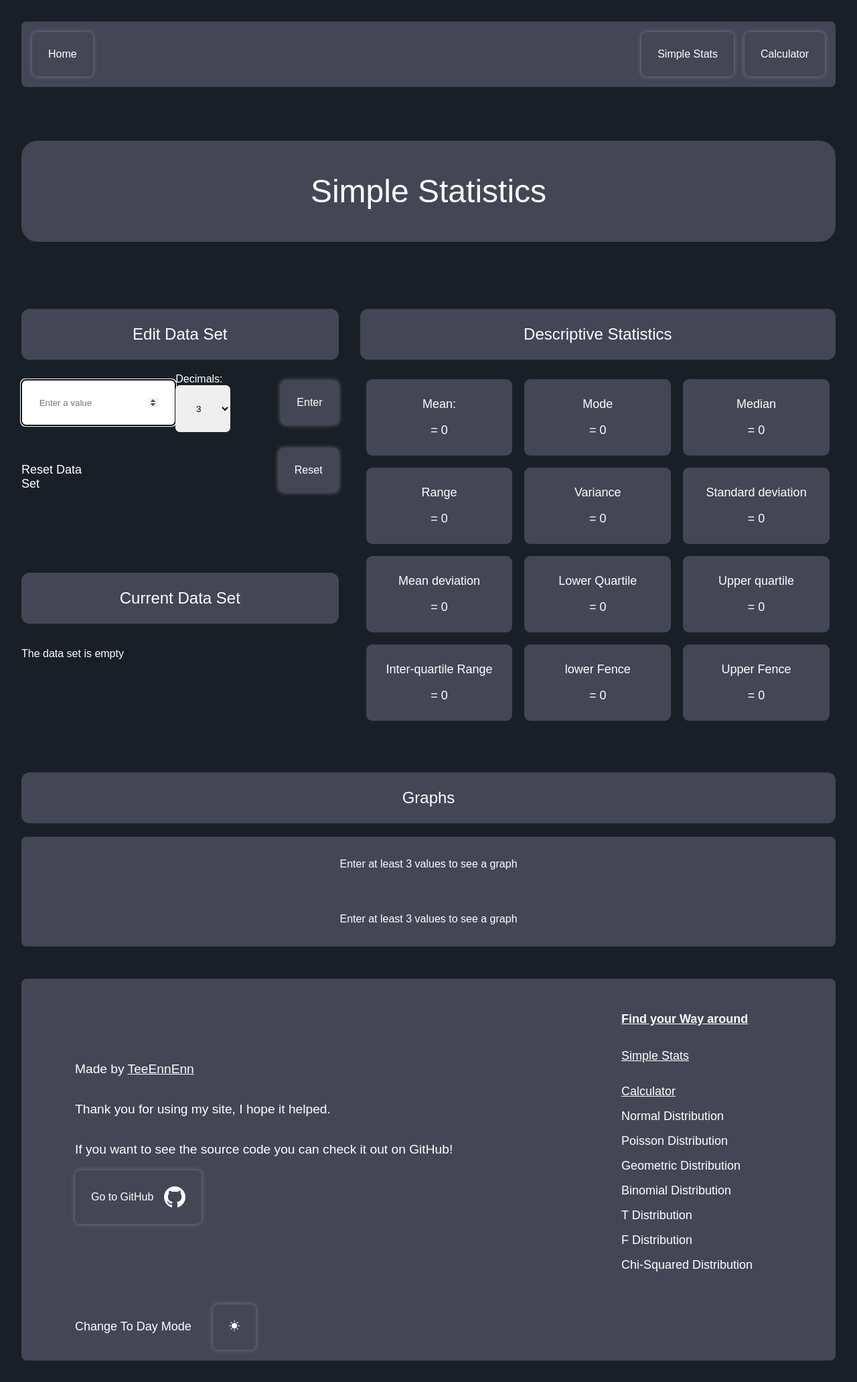
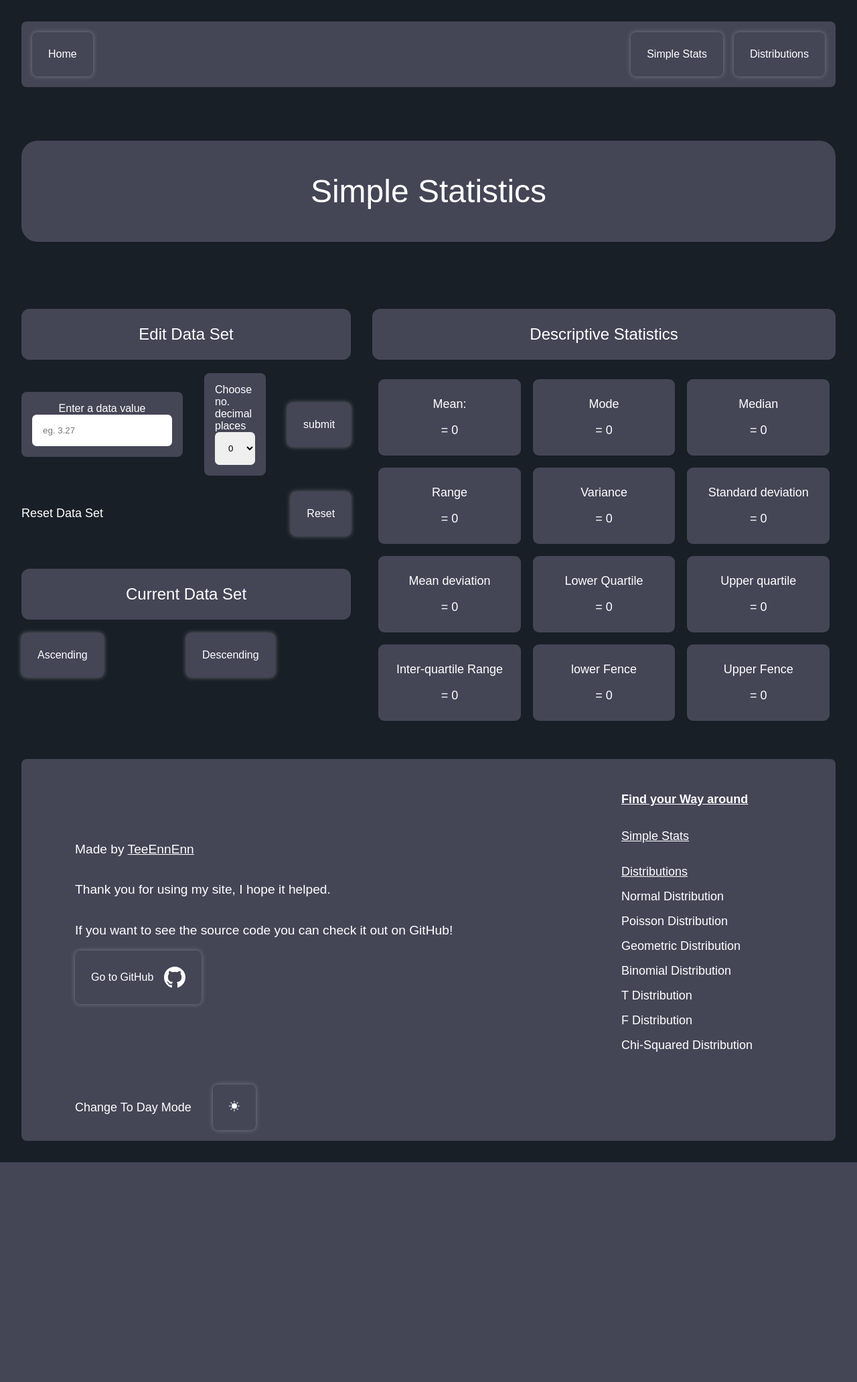
Before and after one commit to TeeEnnEnn/StatisticsHomeworkSite, a Flask app: page /simple in a window 1280 px wide. Shown: the whole page at 67% size. After the commit the page ends 1735 px from the top, so only its background shows below. Run offline with Flask 3, Linux system fonts and the light colour scheme.

Commit message:
Removed Flask Forms
* Removed flask forms in favour of regular HTML forms.
* Removed ability to calculate simple statistics (for now)
* Adding to the data set is now handled only on teh client side.

```diff
--- a/Stats/static/index.js
+++ b/Stats/static/index.js
@@ -66,57 +66,6 @@ document.addEventListener('DOMContentLoaded', function () {
         }
     });
 
-
-    // Reset the value in the field
-    function resetForm() {
-        sessionStorage.setItem("formValue", formValueField.value);
-        formValueField.value = "";
-    }
-
-    // To select and focus on the value that is already in the form.
-    window.addEventListener("load", function () {
-        formValueField.focus();
-        formValueField.select();
-    });
-
-    // To hide the Ascending and Descending options on the current data set
-    let options = document.querySelectorAll(".option");
-    options.forEach(option => {
-        if (dataSetSize < 3) {
-            option.classList.add("hide");
-        }
-    });
-
-// Add event listener for double-click on data-value elements
-    const dataGrid = document.querySelector(".data-set-grid");
-    dataGrid.addEventListener("dblclick", async function (event) {
-        const element = event.target;
-        if (element.classList.contains("data-value")) {
-            const index = element.id.split("-")[1];
-            const data = {"index": index};
-
-            // Send a POST request to your Flask app to delete the item from the data_set
-            const response = await fetch('/delete-item', {
-                method: 'POST',
-                headers: {
-                    'Content-Type': 'application/json'
-                },
-                body: JSON.stringify(data)
-            });
-
-            if (response.ok) {
-                // If the deletion was successful, remove the element from the DOM
-                element.remove();
-                console.log(formValueField.value);
-                resetForm();
-                window.history.replaceState({}, document.title, window.location.href);
-                location.reload();
-            } else {
-                // Handle error if needed
-                console.error('Error:', response.statusText);
-            }
-        }
-    });
 });
 
 
--- /dev/null
+++ b/Stats/static/simpleStats.js
@@ -0,0 +1,50 @@
+document.addEventListener("DOMContentLoaded", function () {
+    let dataset = [];
+    let dataGrid = document.getElementById("data-grid");
+
+    function updateUI() {
+        if (dataset.length !== 0) {
+            dataGrid.innerHTML = "";
+            dataGrid.style.display = "grid";
+            dataset.forEach((value, index) => {
+                const pElement = document.createElement("p");
+                pElement.className = "data-value center";
+                pElement.id = `value-${index}`;
+                pElement.textContent = value;
+                dataGrid.appendChild(pElement);
+            });
+        } else {
+            dataGrid.innerHTML = "";
+            dataGrid.style.display = "block";
+            let emptyP = document.createElement("p");
+            emptyP.textContent = "The data set is empty";
+            dataGrid.appendChild(emptyP);
+        }
+    }
+
+    let simpleForm = document.getElementById("simple-submission");
+    simpleForm.addEventListener("submit", function (event) {
+        event.preventDefault();
+        let formData = new FormData(simpleForm)
+        let rounding = formData.get("rounding");
+        let value = formData.get("value");
+
+        dataset.push(value);
+        updateUI();
+    });
+
+    let ascending = document.getElementById("ascending-button");
+    let descending = document.getElementById("descending-button");
+
+    ascending.addEventListener("click", function () {
+        dataset.sort((a, b) => a - b);
+        updateUI();
+    });
+
+    descending.addEventListener("click", function () {
+        dataset.sort((a, b) => b - a);
+        updateUI();
+    })
+
+
+});
--- a/Stats/static/styles.css
+++ b/Stats/static/styles.css
@@ -142,8 +142,12 @@ p, a, h1, h2, h3, h4, h5 {
 .data-value {
 	padding: 1em;
 	background-color: var(--bubble-color);
-	font-weight: normal;
 	border-radius: var(--border-radius);
+	display: flex;
+	flex-direction: column;
+	align-items: center;
+	justify-content: space-between;
+	flex-wrap: wrap;
 }
 
 .simple-stat {
@@ -186,10 +190,10 @@ a:visited, a:link {
 
 
 .edit-data-set form {
-	display: grid;
-	grid-template-columns: 1fr 1fr 1fr;
+	display: flex;
+	justify-content: space-between;
+	gap: 2rem;
 	align-items: center;
-	justify-items: end;
 }
 
 input#form-value {
@@ -526,6 +530,21 @@ input#form-value {
 }
 
 
+
+input[type="number"]{
+	padding: 1rem;
+	border-radius: var(--border-radius);
+	border: none;
+}
+
+select{
+	padding: 1rem;
+	border: none;
+	border-radius: var(--border-radius);
+}
+
+
+
 /* Media Queries */
 
 @media screen and (max-width: 500px) {
--- a/Stats/templates/base.html
+++ b/Stats/templates/base.html
@@ -13,6 +13,7 @@
 
     {% block script %}
         <script src="{{ url_for('static', filename='index.js') }}"></script>
+        <script src="{{ url_for('static', filename='simpleStats.js')}}"></script>
     {% endblock script %}
 
 </head>
@@ -34,7 +35,7 @@
     <div class="shade-flex container">
         <a href="{{ url_for('main.home') }}" class="shade-link">Home</a>
         <a href="{{ url_for('simple.home') }}" class="shade-link">Simple Stats</a>
-        <a href="{{ url_for('complex.home') }}" class="shade-link">Calculator</a>
+        <a href="{{ url_for('complex.home') }}" class="shade-link">Distributions</a>
     </div>
 </div>
 <div class="container">
@@ -54,7 +55,7 @@
         <a href="{{ url_for('main.home') }}" class="button home-button">Home</a>
         <div class="nav-buttons">
             <a href="{{ url_for('simple.home') }}" class="button">Simple Stats</a>
-            <a href="{{ url_for('complex.home') }}" class="button">Calculator</a>
+            <a href="{{ url_for('complex.home') }}" class="button">Distributions</a>
         </div>
     </div>
 </div>
@@ -81,7 +82,7 @@
                     Stats</a>
             </div>
             <div class="footer-links">
-                <a href="{{ url_for('complex.home') }}" class="footer-link" style="text-decoration: underline">Calculator</a>
+                <a href="{{ url_for('complex.home') }}" class="footer-link" style="text-decoration: underline">Distributions</a>
                 <a href="{{ url_for('complex.normal') }}" class="footer-link">Normal Distribution</a>
                 <a href="{{ url_for('complex.poisson_distribution') }}" class="footer-link">Poisson Distribution</a>
                 <a href="{{ url_for('complex.geometric_distribution') }}" class="footer-link">Geometric Distribution</a>
--- a/Stats/templates/simple_home.html
+++ b/Stats/templates/simple_home.html
@@ -1,9 +1,6 @@
 {% extends "base.html" %}
 
 {% block body %}
-    <script>
-        let dataSetSize = {{ data_set_size | default(0) }};
-    </script>
     <div class="container">
         <h1 class="page-header">Simple Statistics</h1>
     </div>
@@ -15,24 +12,24 @@
                 <div class="edit-data-set">
                     <h2 class="heading center">Edit Data Set</h2>
 
-                    <form action="{{ url_for('simple.home') }}" method="post" id="" class="">
-                        {{ form.csrf_token }}
-                        <div class="form-value">
-                            {{ form.value(class="", id="form-value", placeholder="Enter a value") }}
-                            {% for error in form.value.errors %}
-                                <span class="error">{{ error }}</span>
-                            {% endfor %}
+                    <form action="" method="post" id="simple-submission" class="">
+                        <div class="data-value">
+                            <label for="value">Enter a data value</label>
+                            <input type="number" name="value" id="value" placeholder="eg. 3.27">
+                        </div>
+                        <div class="data-value">
+                            <label for="rounding">Choose no. decimal places</label>
+                            <select name="rounding" id="rounding">
+                                <option value="0">0</option>
+                                <option value="1">1</option>
+                                <option value="2">2</option>
+                                <option value="3">3</option>
+                                <option value="4">4</option>
+                                <option value="5">5</option>
+                            </select>
                         </div>
 
-                        <div class="form-value">
-                            {{ form.dropdown.label(class="dropdown-label") }}
-
-                            {{ form.dropdown(class="", id="form-dropdown", title="Accuracy") }}
-                            {% for error in form.dropdown.errors %}
-                                <span class="error">{{ error }}</span>
-                            {% endfor %}
-                        </div>
-                        {{ form.submit(class="button") }}
+                        <input type="submit" class="button" value="submit">
                     </form>
 
                     <div class="reset-data-set">
@@ -48,19 +45,12 @@
                 <div class="current-data-set">
                     <h2 class="heading center">Current Data Set</h2>
                     <div class="options-grid">
-                        <a href="{{ url_for('simple.ascending') }}" class="button option">Ascending</a>
-                        <a href="{{ url_for('simple.descending') }}" class="button option">Descending</a>
+                        <button type="button" class="button option" id="ascending-button">Ascending</button>
+                        <button type="button" class="button option" id="descending-button">Descending</button>
                     </div>
-                    {% if data_set.size != 0 %}
-                        <div class="data-set-grid">
-                            {% for value in data_set %}
-                                <p class="data-value center" id="value-{{ loop.index }}">{{ value }}</p>
-                            {% endfor %}
-                        </div>
-                        <small>Double click to delete data value</small>
-                    {% else %}
-                        <p>The data set is empty</p>
-                    {% endif %}
+                </div>
+
+                <div id="data-grid" class="data-set-grid">
                 </div>
             </div>
 
@@ -131,21 +121,21 @@
         </div>
     </div>
 
-    <div class="container">
-        <h2 class="heading center">Graphs</h2>
-        {% if graph %}
-            <div class="graph-grid">
-                <img src="{{ url_for('simple.line_graph_image') }}" alt="A Line graph" class="graph">
-                <img src="{{ url_for('simple.frequency_graph_image') }}" alt="A Frequency graph" class="graph">
-                <img src="{{ url_for('simple.boxplot_image') }}" alt="A Boxplot" class="graph">
-            </div>
-        {% else %}
-            <div class="graph-grid">
-                <p>Enter at least 3 values to see a graph</p>
-                <p>Enter at least 3 values to see a graph</p>
-            </div>
-        {% endif %}
-    </div>
+    {#<div class="container">#}
+    {#    <h2 class="heading center">Graphs</h2>#}
+    {#    {% if graph %}#}
+    {#    <div class="graph-grid">#}
+    {#        <img src="{{ url_for('simple.line_graph_image') }}" alt="A Line graph" class="graph">#}
+    {#        <img src="{{ url_for('simple.frequency_graph_image') }}" alt="A Frequency graph" class="graph">#}
+    {#        <img src="{{ url_for('simple.boxplot_image') }}" alt="A Boxplot" class="graph">#}
+    {#    </div>#}
+    {#    {% else %}#}
+    {#    <div class="graph-grid">#}
+    {#        <p>Enter at least 3 values to see a graph</p>#}
+    {#        <p>Enter at least 3 values to see a graph</p>#}
+    {#    </div>#}
+    {#    {% endif %}#}
+    {#</div>#}
 
 
 {% endblock body %}
```
Also changed, not shown: Stats/simple/views.py (line endings or trailing spaces).
